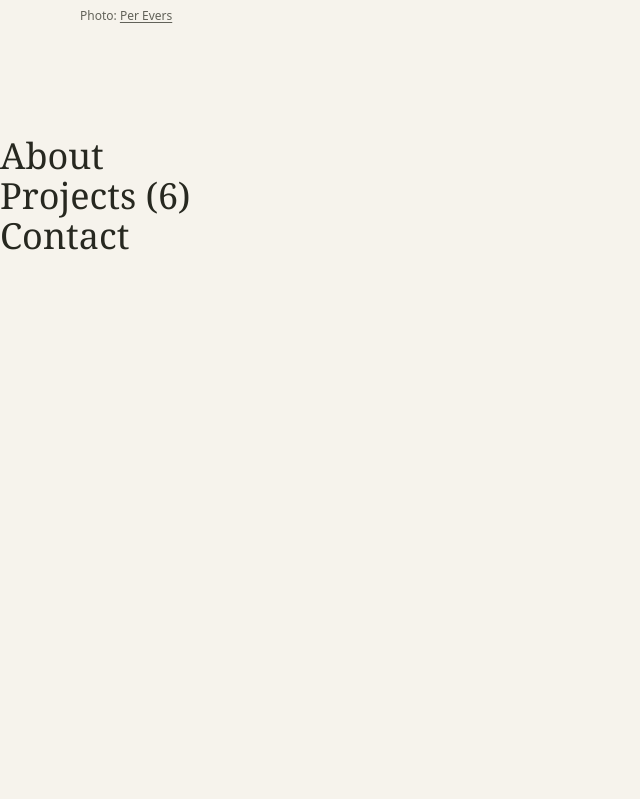
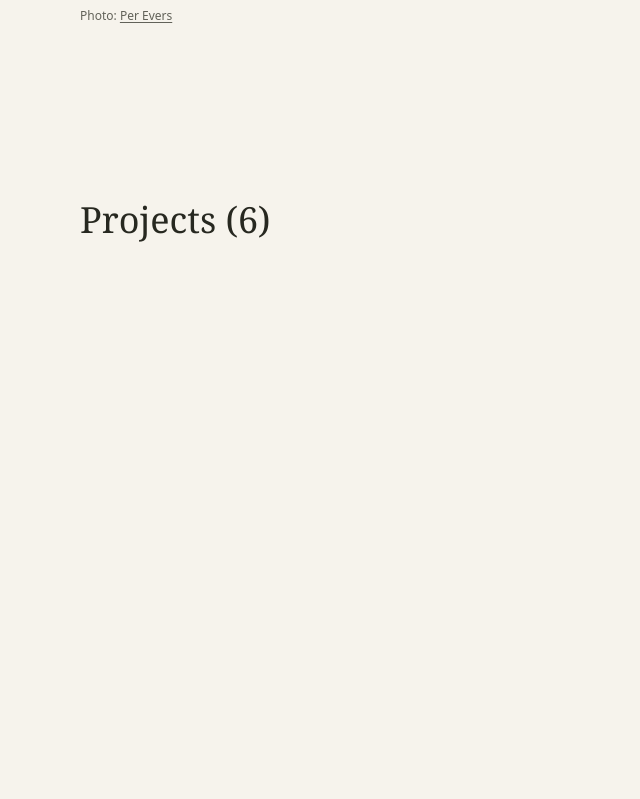
Before and after one commit to lotjons/LOTTIEPORTFOLIO, a React (Vite) app: page / in a window 1280 px wide. Shown: the part 1561-2360 px from the top of the page, without its empty margins (0-640 px from the left). Before the commit the page ends 1821 px from the top, so only its background shows below. Built offline with nearby package versions, Linux system fonts and the light colour scheme.

Commit message:
fix(app): restore projects and contact sections

```diff
--- a/src/App.tsx
+++ b/src/App.tsx
@@ -9,10 +9,13 @@ function App() {
       <Header />
       <main>
         <Hero />
-        <About />
-          <h2 className="font-serif text-4xl">About</h2>
-          <h2 className="font-serif text-4xl">Projects ({projects.length})</h2>
-          <h2 className="font-serif text-4xl">Contact</h2>
+<About />
+<section id="projects" className="wrap min-h-screen scroll-mt-20 py-16">
+  <h2 className="font-serif text-4xl">Projects ({projects.length})</h2>
+</section>
+<section id="contact" className="wrap min-h-screen scroll-mt-20 py-16">
+  <h2 className="font-serif text-4xl">Contact</h2>
+</section>
       </main>
     </>
   )
```
